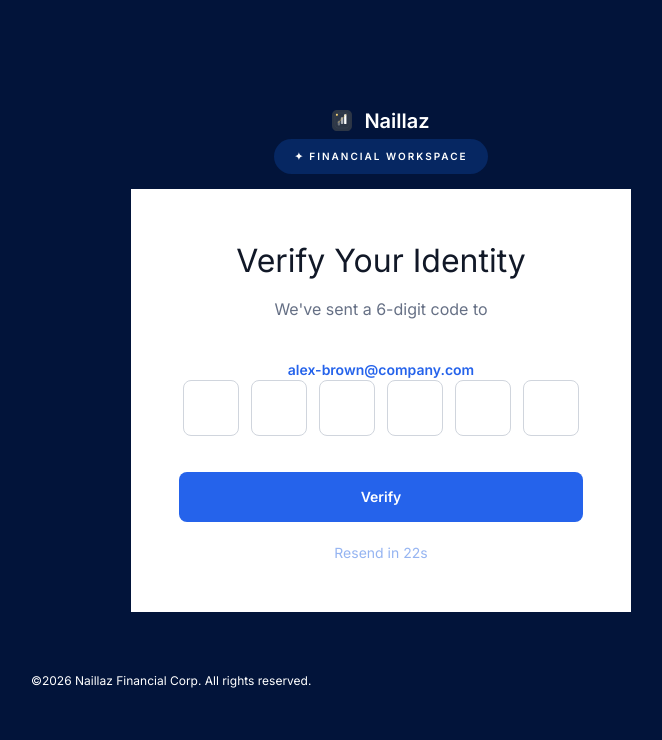
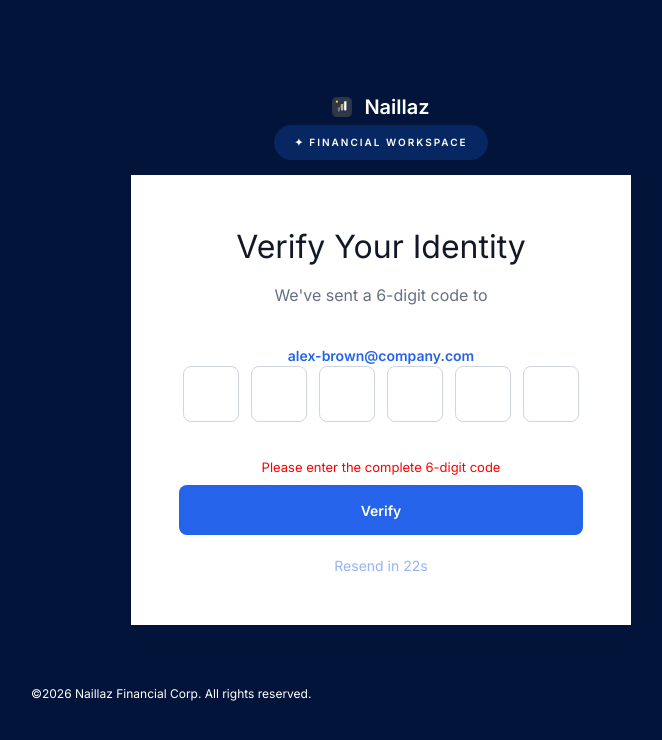
Before and after one commit to Harehood100/naillaz-dashboard, a Next.js app: page /verify in a window 1280 px wide. Both pictures are taken after a click on the button "Verify". Shown: the top 740 px of the page, without its empty margins (259-921 px from the left). Built offline with nearby package versions, Linux system fonts and the light colour scheme.

Commit message:
Update page.jsx

```diff
--- a/src/app/verify/page.jsx
+++ b/src/app/verify/page.jsx
@@ -32,9 +32,31 @@ useEffect(() => {
   "",
   "",
 ]);
+  const [error, setError] = useState("");
 
 const inputRefs = useRef([]);
 const userEmail = "alex-brown@company.com";
+
+const handleVerify = () => {
+  // Join all 6 digits into one string
+  const otpValue = otp.join("");
+
+  // Check if all 6 digits are filled
+  if (otpValue.length < 6) {
+    setError("Please enter the complete 6-digit code");
+    return;
+  }
+
+  // Check if any digit is empty
+  if (otp.includes("")) {
+    setError("Please fill in all 6 digits");
+    return;
+  }
+
+  // If valid — redirect to dashboard
+  console.log("OTP submitted:", otpValue);
+  window.location.href = "/dashboard";
+};
 
 const handleChange = (
   value,
@@ -109,14 +131,30 @@ const handleKeyDown = (
               />
             ))}
           </div>
+              {error && (
+              <p style={{
+              color: "red",
+              fontSize: "13px",
+              textAlign: "center",
+              marginBottom: "0.5rem"
+              }}>
+              {error}
+              </p>
+                )}
 
-          <button className="verify-btn">
+         <button className="verify-btn" onClick={handleVerify}>
             Verify
           </button>
 
                 <button
                 className="resend-btn"
                   disabled={timer > 0}
+                  onClick={() => {
+                  setTimer(30);  // reset timer back to 30
+                  setOtp(["","","","","",""]); // clear the OTP inputs
+                    setError(""); // clear any error
+                     console.log("OTP resent");
+                      }}
                       >
                   {timer > 0
                   ? `Resend in ${timer}s`
```
Lines whose indentation alone changed are shown as unchanged.
